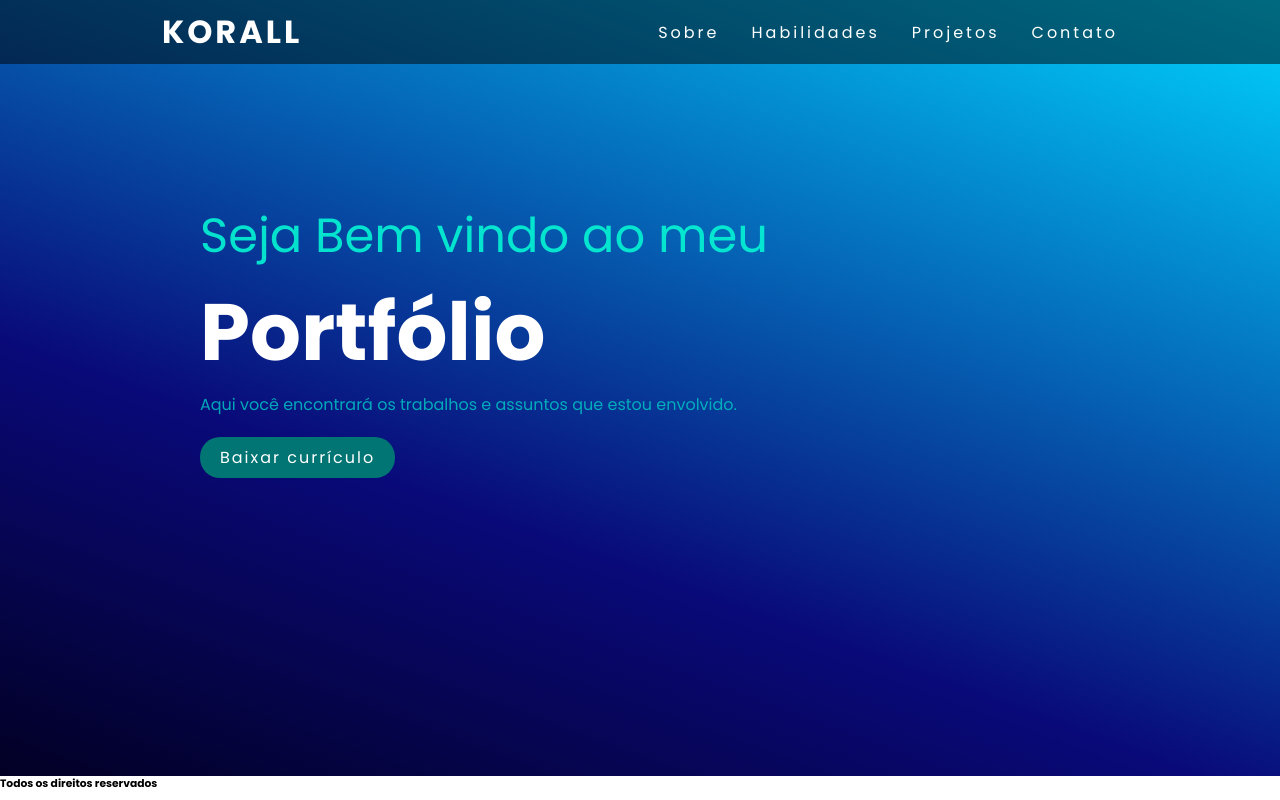
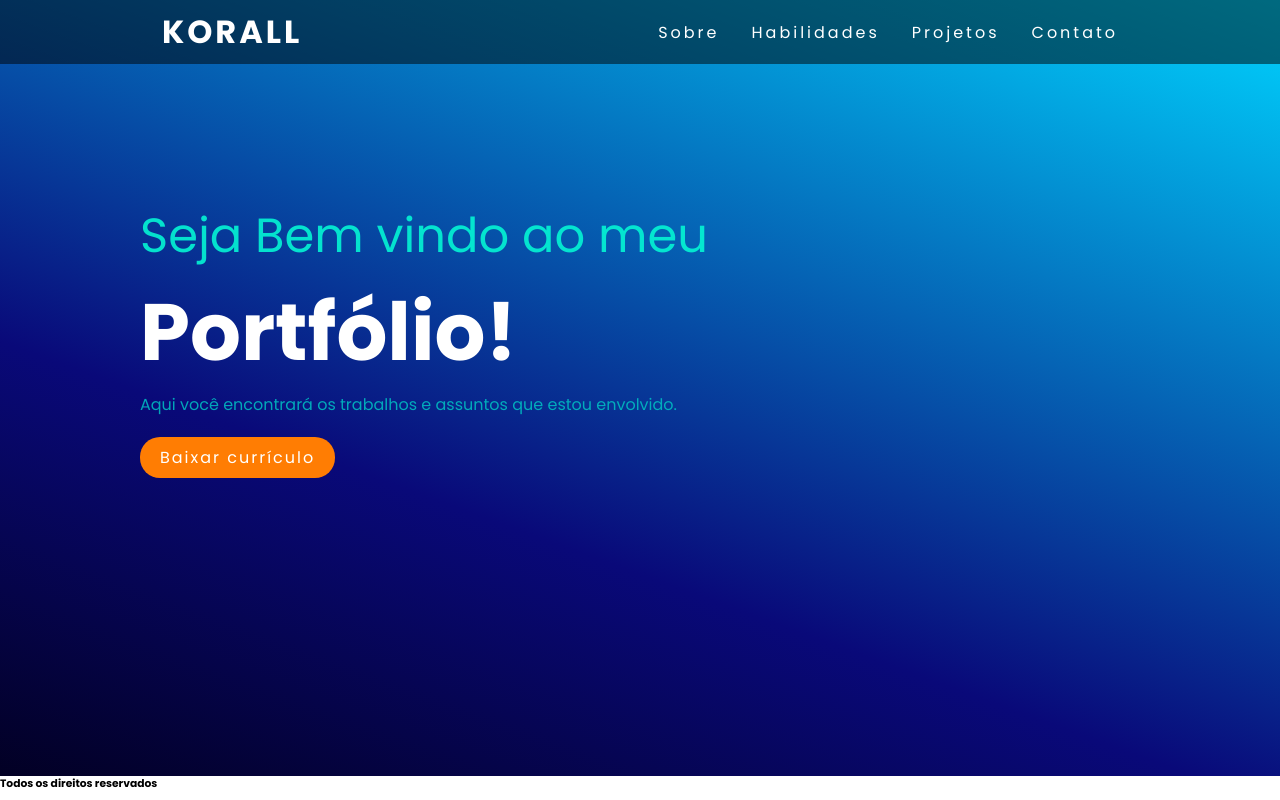
Before and after one commit to klebsonoliveirarodrigues/klebson_oliveira_rodrigues, a PHP site: page / in a window 1280 px wide. Run offline with PHP 8.4, Linux system fonts and the light colour scheme.

Commit message:
consertando a estrutura da página

```diff
--- a/Home.html
+++ b/Home.html
@@ -3,7 +3,8 @@
 <head>
     <meta charset="UTF-8">
     <meta http-equiv="X-UA-Compatible" content="IE=edge">
-    <meta name="viewport" content="width=device-width, initial-scale=1, minimum-scale=1">
+    <meta name="viewport" content="width=device-width, initial-scale=1.0">
+    <!--<meta name="viewport" content="width=device-width, initial-scale=1, minimum-scale=1">-->
     <link rel="stylesheet" type="text/css" href="./css/style.css">
     <title>Klebson Oliveira Rodrigues</title>
 </head>
@@ -13,6 +14,11 @@
                 <nav>
                     <a class="logo" href="Home.html">korall</a>
                     <div>
+                        <!--<div class="menu-toggle">
+                            <div class="one"></div>
+                            <div class="two"></div>
+                            <div class="three"></div>
+                        </div>-->
                         <ul class="nav__list">
                             <li><a href="Sobre" class="ativa">Sobre</a></li>
                             <li><a href="Habilidades">Habilidades</a></li>
@@ -24,7 +30,7 @@
             </header>
             <div class="content">
                 <div class="texBox">
-                    <h1>Seja Bem vindo ao meu </br><span>Portfólio</span></h1>
+                    <h1>Seja Bem vindo ao meu </br><span>Portfólio!</span></h1>
                     <p>Aqui você encontrará os trabalhos e assuntos que estou envolvido.</p>
                     <a href="#">Baixar currículo</a>
                 </div>
--- a/css/style.css
+++ b/css/style.css
@@ -3,11 +3,17 @@
 * {
   padding: 0;
   margin: 0;
-
   font-family: 'Poppins';
   overflow-x: hidden;
 }
 
+body{
+  text-rendering: optimizelegibility;
+  -webkit-font-smoothing: antialiased;
+}
+section{
+
+}
 
 a{
   color: white;
@@ -28,7 +34,6 @@ a:hover{
 
 nav{
   display: flex;
-  margin: auto;
   position: fixed;
   justify-content: space-around;
   align-items: center;
@@ -39,11 +44,12 @@ nav{
 
 .apresentacao {
   height: 97vh;
-background: rgb(2,0,36);
-background: linear-gradient(20deg, rgba(2,0,36,1) 0%, rgba(9,9,121,1) 35%, rgba(0,212,255,1) 100%);
+  background: linear-gradient(20deg, rgba(2,0,36,1) 0%, rgba(9,9,121,1) 35%, rgba(0,212,255,1) 100%);
 }
 
 .nav__list{
+  margin: auto;
+  max-width: 1000px;
   list-style: none;
   display: flex;
   font-weight: 500;
@@ -54,9 +60,9 @@ background: linear-gradient(20deg, rgba(2,0,36,1) 0%, rgba(9,9,121,1) 35%, rgba(
   margin-left: 2rem;
 }
 .content {
+  max-width: 1000px;
+  margin: auto;
   margin-top: 200px;
-  margin-left: 200px;
-  margin-right: 200px;
 }
 
 .content .texBox{
@@ -80,7 +86,7 @@ background: linear-gradient(20deg, rgba(2,0,36,1) 0%, rgba(9,9,121,1) 35%, rgba(
   display: inline-block ;
   margin-top: 20px;
   padding: 8px 20px;
-  background: #017474;
+  background: #ff7d03;
   border-radius: 20px;
   letter-spacing: 2px;
 }
```
